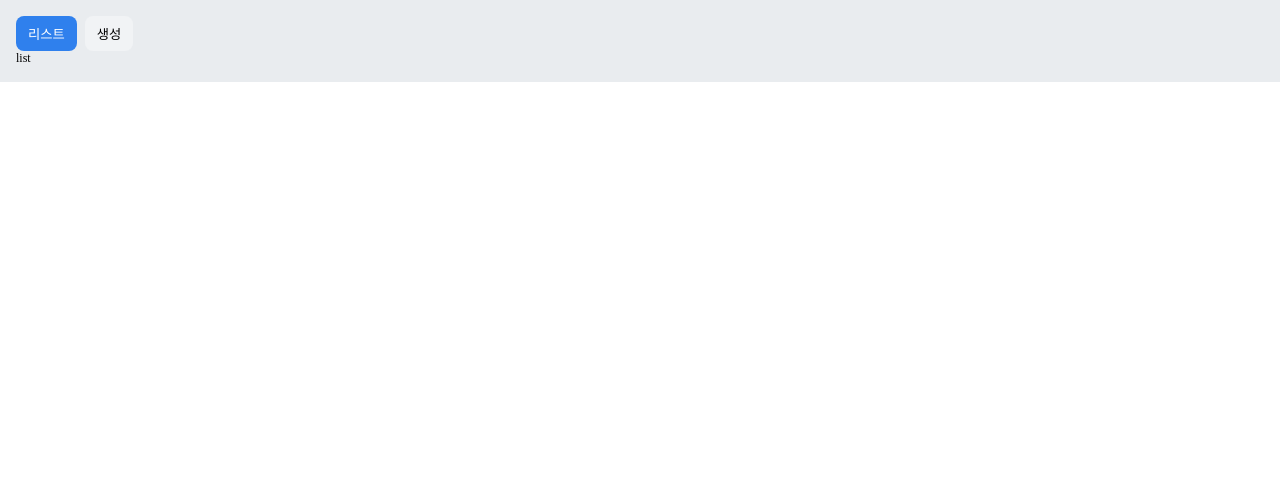
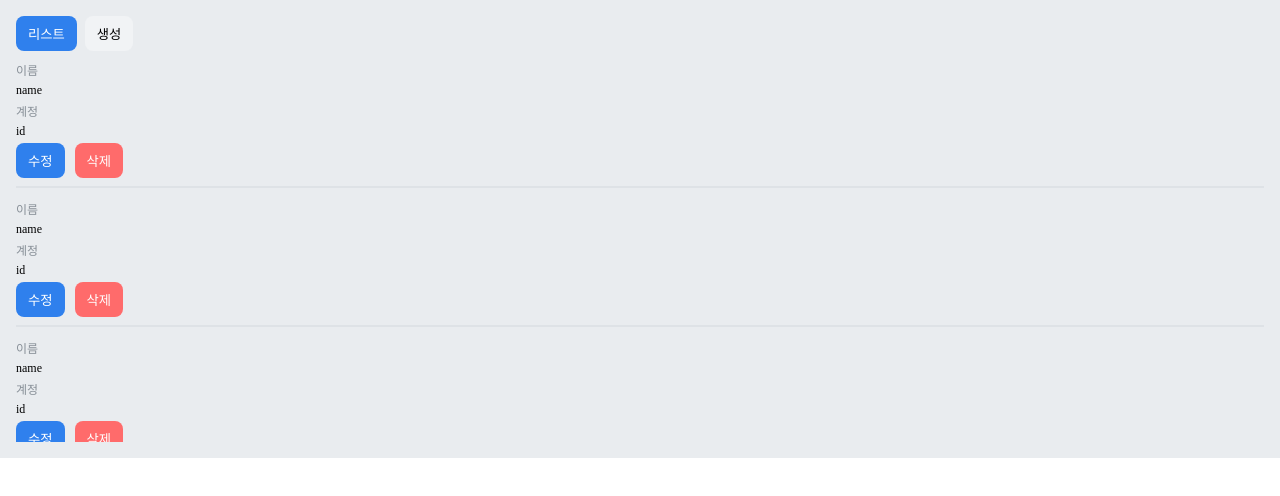
Before and after one commit to rolled-potatoes/password-saver, a React (Create React App) app: page / in a window 1280 px wide. Shown: the top 496 px of the page. Built offline with nearby package versions, Linux system fonts and the light colour scheme.

Commit message:
feat: ListTab page 레이아웃 스타일

```diff
--- /dev/null
+++ b/src/pages/main/components/ListTab/ListTab.jsx
@@ -0,0 +1,19 @@
+import React from 'react';
+import * as styles from './style';
+import GapBox from 'components/GapBox';
+import ListUnit from '../ListUnit';
+
+const ListTab = (props) => {
+  return (
+    <styles.ListTab>
+      <GapBox gap={12}>
+        <ListUnit name="name" id="id" />
+        <ListUnit name="name" id="id" />
+        <ListUnit name="name" id="id" />
+        <ListUnit name="name" id="id" />
+      </GapBox>
+    </styles.ListTab>
+  );
+};
+
+export default ListTab;
--- /dev/null
+++ b/src/pages/main/components/ListTab/index.jsx
@@ -0,0 +1 @@
+export { default } from './ListTab';
--- /dev/null
+++ b/src/pages/main/components/ListTab/style.js
@@ -0,0 +1,6 @@
+import styled from 'styled-components';
+
+export const ListTab = styled.div`
+  height: 381px;
+  overflow-y: auto;
+`;
--- a/src/pages/main/index.jsx
+++ b/src/pages/main/index.jsx
@@ -8,6 +8,7 @@ import {
 } from 'react-router-dom';
 import GapBox from 'components/GapBox';
 import Button from 'components/Button';
+import ListTab from './components/ListTab';
 
 import * as styles from './style';
 
@@ -16,7 +17,7 @@ const subRouters = [
     path: '/',
     nav: '리스트',
     exact: true,
-    children: <div>list </div>,
+    children: <ListTab />,
   },
   {
     path: '/new',
@@ -55,13 +56,12 @@ function Main() {
             );
           })}
         </GapBox>
+        <Switch>
+          {subRouters.map((route) => {
+            return <Route key={route.path} {...route} />;
+          })}
+        </Switch>
       </GapBox>
-
-      <Switch>
-        {subRouters.map((route) => {
-          return <Route key={route.path} {...route} />;
-        })}
-      </Switch>
     </styles.Container>
   );
 }
```
